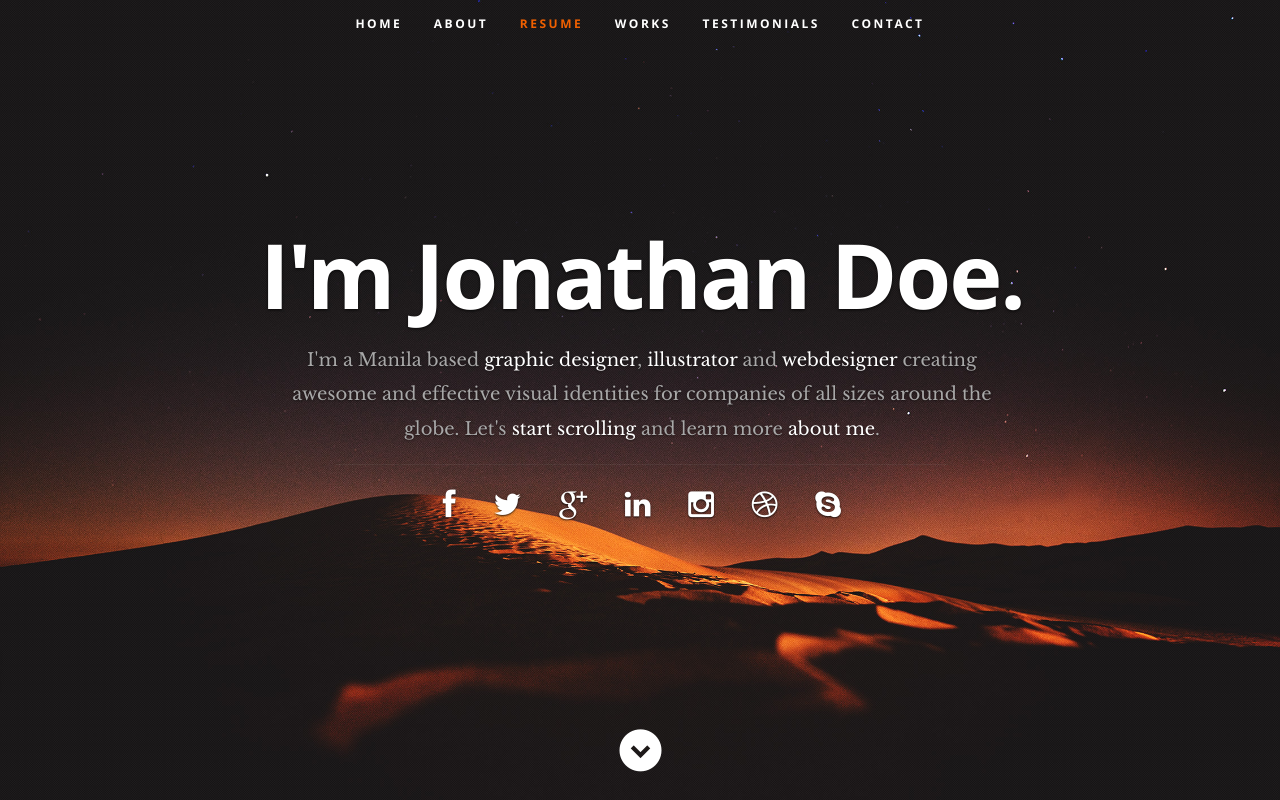
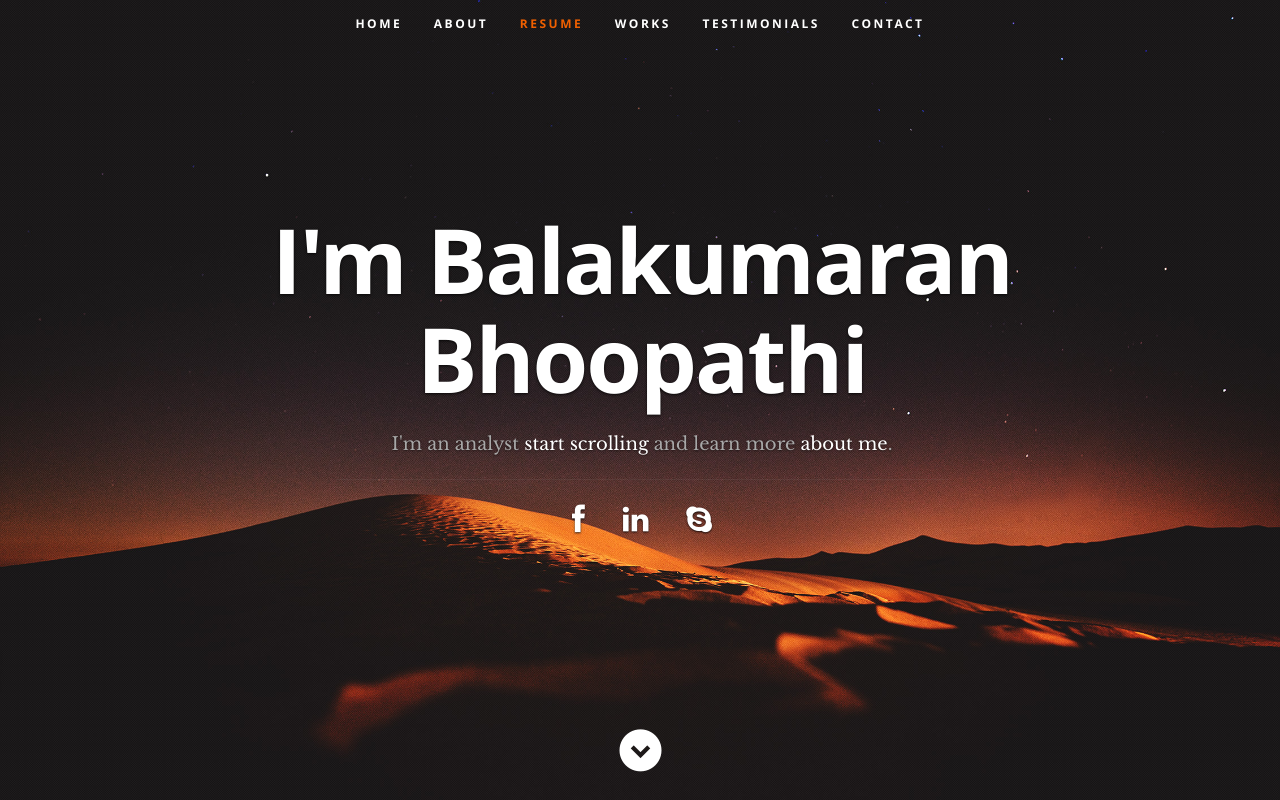
Before and after one commit to balakbhoopathi/balakbhoopathi.github.io, a plain HTML site: page index.html in a window 1280 px wide. Shown: the top 800 px of the page. Drawn offline with nearby package versions, Linux system fonts and the light colour scheme.

Commit message:
Update index.html

```diff
--- a/index.html
+++ b/index.html
@@ -56,18 +56,13 @@
 
       <div class="row banner">
          <div class="banner-text">
-            <h1 class="responsive-headline">I'm Jonathan Doe.</h1>
-            <h3>I'm a Manila based <span>graphic designer</span>, <span>illustrator</span> and <span>webdesigner</span> creating awesome and
-            effective visual identities for companies of all sizes around the globe. Let's <a class="smoothscroll" href="#about">start scrolling</a>
+            <h1 class="responsive-headline">I'm Balakumaran Bhoopathi</h1>
+            <h3>I'm an analyst <a class="smoothscroll" href="#about">start scrolling</a>
             and learn more <a class="smoothscroll" href="#about">about me</a>.</h3>
             <hr />
             <ul class="social">
                <li><a href="#"><i class="fa fa-facebook"></i></a></li>
-               <li><a href="#"><i class="fa fa-twitter"></i></a></li>
-               <li><a href="#"><i class="fa fa-google-plus"></i></a></li>
                <li><a href="#"><i class="fa fa-linkedin"></i></a></li>
-               <li><a href="#"><i class="fa fa-instagram"></i></a></li>
-               <li><a href="#"><i class="fa fa-dribbble"></i></a></li>
                <li><a href="#"><i class="fa fa-skype"></i></a></li>
             </ul>
          </div>
```
